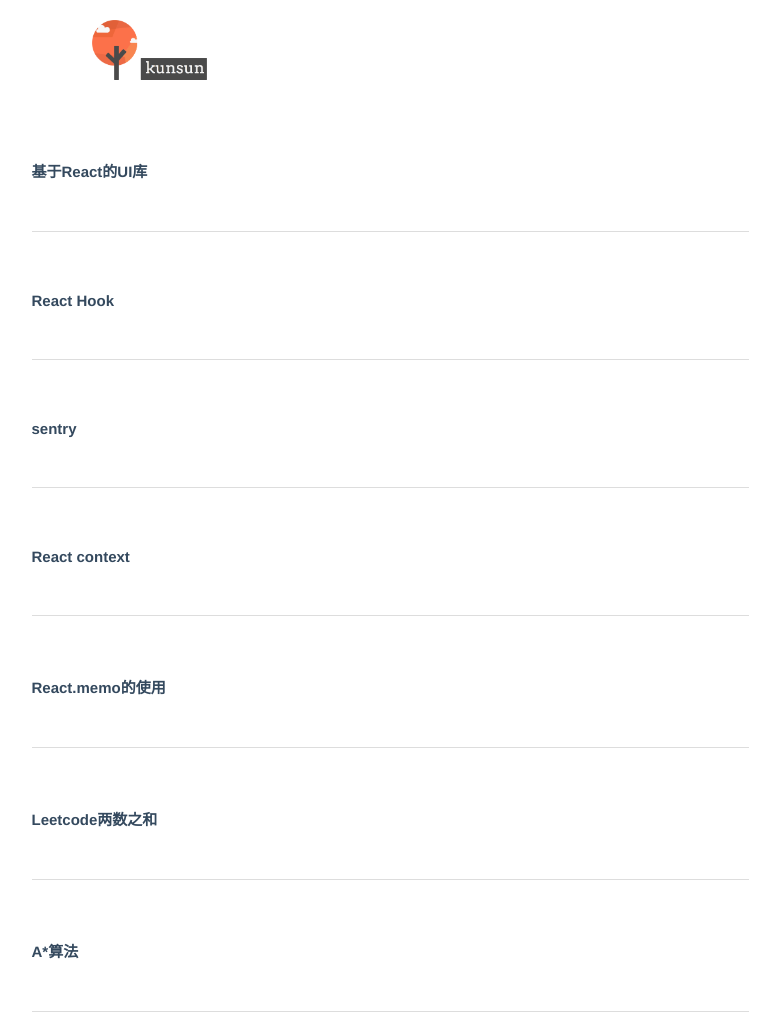
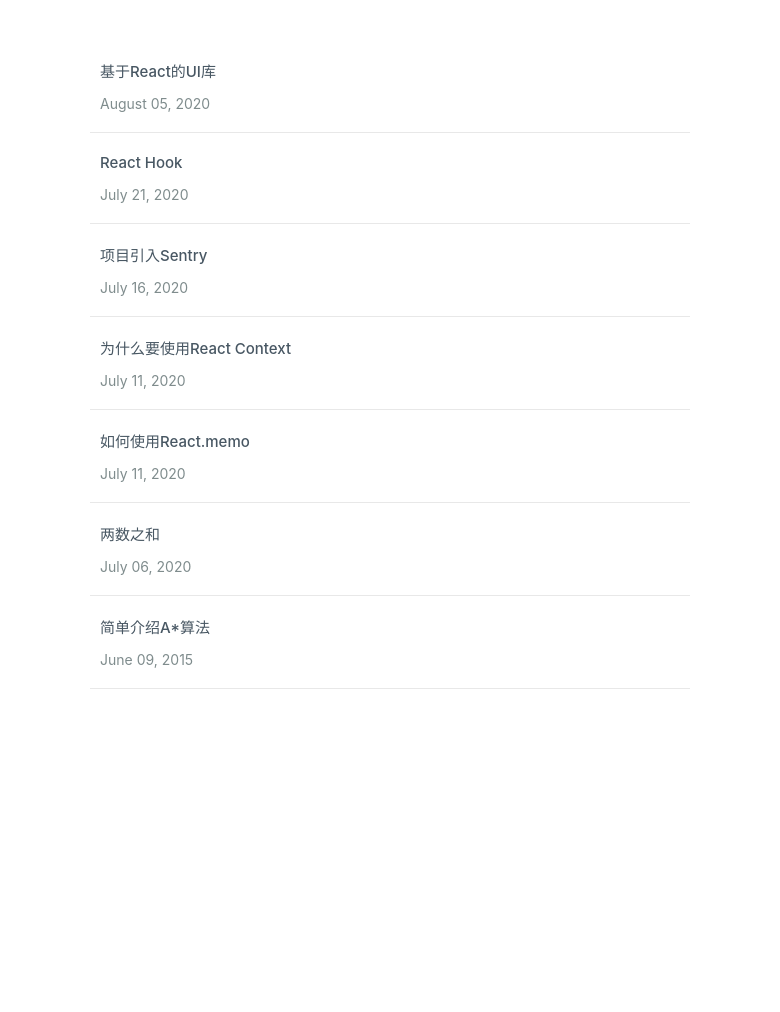
Before and after one commit to kunsun/blog, a Gatsby site: page / in a window 1280 px wide. Shown: the whole page, without its empty margins (250-1030 px from the left). After the commit the page ends 800 px from the top, so only its background shows below. Built offline with nearby package versions, Linux system fonts and the light colour scheme; Gatsby itself is replaced by a stand-in of ours.

Commit message:
优化UI

```diff
--- a/src/components/Header/index.jsx
+++ b/src/components/Header/index.jsx
@@ -5,7 +5,7 @@ import './index.css';
 const Header = () => {
   return (
     <header className='page-header'>
-      <img src={Logo} alt="kunsun"/>
+      {/* <img src={Logo} alt="kunsun"/> */}
       {/* <ul className="nav-list">
         <li className="nav-list-item">
           <a href="/">BLOG</a>
--- a/src/components/Layout/index.css
+++ b/src/components/Layout/index.css
@@ -1,5 +1,5 @@
 @import '../../css/base.css';
 .layout {
   margin: 0 auto;
-  width: 717px;
+  width: 600px;
 }
--- a/src/components/PostLink/index.css
+++ b/src/components/PostLink/index.css
@@ -1,13 +1,18 @@
 .post-link {
-  padding: 1em 0 2em;
-  border-bottom: 1px solid #ddd;
-  h2 {
-    color: #2c3e50;
-    font-size: 1.5em;
+  padding: 20px 10px;
+  border-bottom: 1px solid #e8e8e8;
+  &:hover {
+    background: #f7f7f7;
+  }
+  h4 {
+    color: #485763;
+    font-size: 15px;
+    font-weight: 500;
   }
   .post-time {
     color: #7f8c8d;
-    margin: 1.2em 0
+    font-size: 14px;
+    margin: 14px 0 0;
   }
   .read-more {
     color: #42b983;
--- a/src/components/PostLink/index.jsx
+++ b/src/components/PostLink/index.jsx
@@ -17,20 +17,12 @@ const Image = ({post}) => {
 const PostLink = ({ post }) => {
   const postItem = post.frontmatter;
   return (
-    <div className="post-link">
-      {/* <Link to={postItem.path}>
-        <h2>{postItem.title}</h2>
+    <Link to={postItem.path}>
+      <div className="post-link">
+        <h4>{postItem.title}</h4>
         <div className="post-time">{postItem.date}</div>
-        <Image post={post} />
-      </Link>
-        <p>{post.excerpt}</p>
-      <Link to={postItem.path}>
-        <div className="read-more">...阅读更多</div>
-      </Link> */}
-      <Link to={postItem.path}>
-        <h4>{postItem.title}</h4>
-      </Link>
-    </div>
+      </div>
+    </Link>
   )
 }
 
--- a/src/content/_posts/A-star.md
+++ b/src/content/_posts/A-star.md
@@ -1,6 +1,6 @@
 ---
 path: "/a-star"
-title: 'A*算法'
+title: '简单介绍A*算法'
 layout: post
 date: 2015-06-09
 banner: image/A-star.jpg
--- a/src/content/_posts/react-context.md
+++ b/src/content/_posts/react-context.md
@@ -1,6 +1,6 @@
 ---
 path: "/react-context"
-title: 'React context'
+title: '为什么要使用React Context'
 date: 2020-07-11
 ---
 
--- a/src/content/_posts/react-memo.md
+++ b/src/content/_posts/react-memo.md
@@ -1,6 +1,6 @@
 ---
 path: "/react-memo"
-title: 'React.memo的使用'
+title: '如何使用React.memo'
 date: 2020-07-11
 ---
 
--- a/src/content/_posts/sentry.md
+++ b/src/content/_posts/sentry.md
@@ -1,6 +1,6 @@
 ---
 path: "/sentry"
-title: 'sentry'
+title: '项目引入Sentry'
 date: 2020-07-16
 ---
 
--- a/src/content/_posts/two-sum.md
+++ b/src/content/_posts/two-sum.md
@@ -1,6 +1,6 @@
 ---
 path: "/two-sum"
-title: 'Leetcode两数之和'
+title: '两数之和'
 date: 2020-07-06
 banner: image/kunsun.jpg
 ---
--- a/src/css/base.css
+++ b/src/css/base.css
@@ -1,7 +1,7 @@
 html, body {
   margin: 0;
   padding: 0;
-  font-family: "Helvetica Neue", Helvetica, "PingFang SC", "Hiragino Sans GB", "Microsoft YaHei", "微软雅黑", Arial, sans-serif;
+  font-family: Microsoft YaHei, apple-system, BlinkMacSystemFont, Segoe UI, Helvetica, Arial, PingFang SC, sans-serif;
   font-size: 15px;
   color: #34495e;
 
@@ -17,7 +17,7 @@ html, body {
 }
 
 h1, h2, h3, h4, h5, h6 {
-  margin-top: 3rem;
+  margin: 0;
 }
 
 code[class*='language-'],
```
